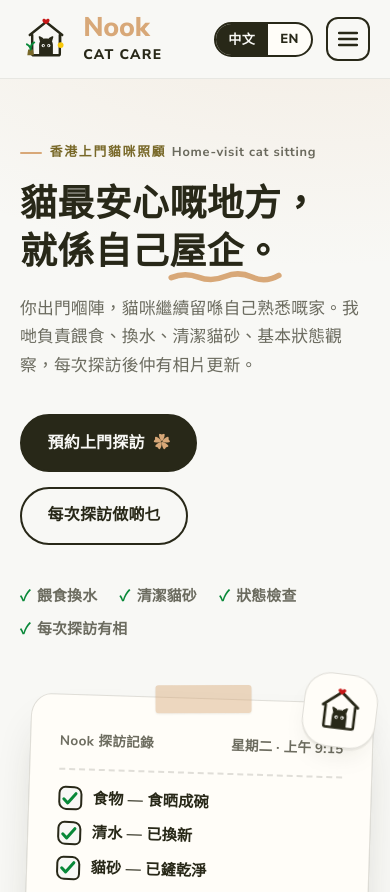
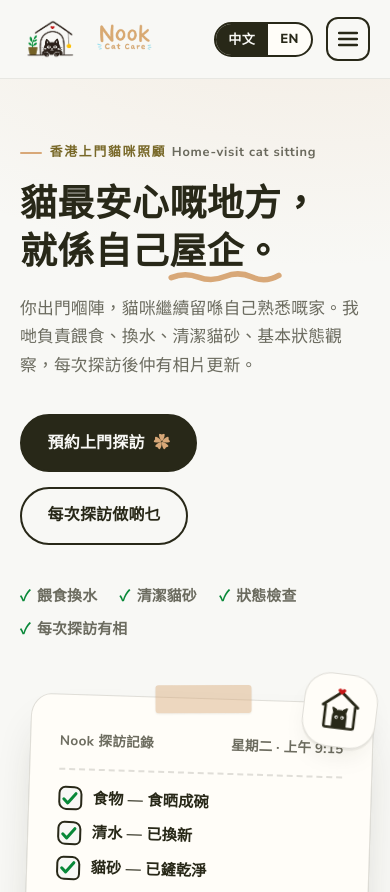
Before and after one commit to kyb723/nook-cat-care, a plain HTML site: page index.html in a window 390 px wide. Shown: the top 892 px of the page. Drawn offline with Linux system fonts and the light colour scheme.

Commit message:
Use brand PNG logos in header and footer
Header on both pages now uses logo-icon.png plus logo-wordmark.png in
place of the inline SVG and text lockup. Footers use the stacked
nook-logo.png, centred over the brand paragraph on the landing page and
above the bottom bar on the booking page.

The booking page's bottom bar becomes a 1fr auto 1fr grid so the back
link stays on the centre line under the logo regardless of how wide the
copyright and tagline are in each language; space-between left it off
centre in English. Under 700px the three items stack centred.

Co-Authored-By: Claude Opus 5 <noreply@anthropic.com>

```diff
--- a/index.html
+++ b/index.html
@@ -122,11 +122,14 @@ h3{font-size:1.17rem;letter-spacing:0}
 .site-header .wrap{display:flex;align-items:center;gap:clamp(.8rem,2vw,1.4rem);height:78px}
 .site-header .brand{margin-right:auto}
 
-.brand{display:flex;align-items:center;gap:.7rem;text-decoration:none;color:var(--ink)}
-.brand svg{display:block}
-.brand-word{font-weight:800;font-size:1.28rem;line-height:1.05;letter-spacing:-.01em}
-.brand-word .nook{color:var(--biscuit);display:block;font-size:1.32em}
-.brand-word .cat-care{font-size:.68em;letter-spacing:.09em;text-transform:uppercase}
+.brand{display:flex;align-items:center;gap:.6rem;text-decoration:none;color:var(--ink)}
+.brand img{display:block}
+.brand-icon{height:50px;width:auto}
+.brand-wordmark{height:38px;width:auto}
+@media (max-width:520px){
+  .brand-icon{height:40px}
+  .brand-wordmark{height:30px}
+}
 
 .main-nav{display:flex;align-items:center;gap:clamp(1rem,2.2vw,1.9rem)}
 .main-nav a:not(.btn){font-weight:700;font-size:.97rem;color:var(--ink);text-decoration:none;padding:.35em 0;border-bottom:2px solid transparent;transition:border-color .15s}
@@ -381,6 +384,9 @@ h3{font-size:1.17rem;letter-spacing:0}
 }
 .footer-grid{display:grid;grid-template-columns:1.3fr 1fr 1fr;gap:2.5rem;margin-bottom:3rem}
 @media (max-width:820px){.footer-grid{grid-template-columns:1fr;gap:2rem}}
+.footer-logo-link,.footer-logo-link:hover{display:block;max-width:26em;font-size:.95rem;text-decoration:none}
+.footer-logo{display:block;height:150px;width:auto;margin-inline:auto}
+@media (max-width:820px){.footer-logo{height:124px}}
 .footer-brand p{font-size:.95rem;color:var(--ink-60);max-width:26em;margin-top:1rem}
 .site-footer h4{font-size:.8rem;font-weight:800;letter-spacing:.14em;text-transform:uppercase;color:var(--olive);margin-bottom:1rem}
 .site-footer ul{list-style:none;display:grid;gap:.55rem;font-size:.97rem}
@@ -400,20 +406,8 @@ h3{font-size:1.17rem;letter-spacing:0}
 <header class="site-header">
   <div class="wrap">
     <a class="brand" href="#top" aria-label="Nook Cat Care">
-      <!-- Icon logo: cat in a house, heart on the roof, plant + toy -->
-      <svg width="52" height="52" viewBox="0 0 64 64" aria-hidden="true">
-        <path d="M12 27 L32 11 L52 27 M15 27 V50 Q15 52 17 52 H47 Q49 52 49 50 V27" fill="none" stroke="#282818" stroke-width="3" stroke-linecap="round" stroke-linejoin="round"/>
-        <path d="M32 8.5 C30.7 6.6 28 6.9 27.6 8.9 C27.3 10.4 29.5 12.2 32 13.8 C34.5 12.2 36.7 10.4 36.4 8.9 C36 6.9 33.3 6.6 32 8.5 Z" fill="#C81818"/>
-        <path d="M9 52 h8 l-1-7 h-6 Z" fill="#786828"/>
-        <path d="M13 45 C13 41 10.5 39.5 8.5 38.5 M13 45 C13 40 15 37.5 17.5 36.2 M13 45 V43" fill="none" stroke="#088838" stroke-width="2.4" stroke-linecap="round"/>
-        <path d="M50 28 V36" stroke="#282818" stroke-width="1.8" stroke-linecap="round"/>
-        <circle cx="50" cy="39.5" r="3.6" fill="#F8C808"/>
-        <path d="M23.5 52 V40 C23.5 34 27 31.5 32 31.5 C37 31.5 40.5 34 40.5 40 V52 Z" fill="#282818"/>
-        <path d="M25.5 34.5 L24 29.5 L28.5 32 M38.5 34.5 L40 29.5 L35.5 32" fill="#282818" stroke="#282818" stroke-width="2" stroke-linejoin="round"/>
-        <circle cx="28.6" cy="40" r="2" fill="#F8F8F5"/><circle cx="35.4" cy="40" r="2" fill="#F8F8F5"/>
-        <circle cx="28.9" cy="40.3" r=".9" fill="#282818"/><circle cx="35.1" cy="40.3" r=".9" fill="#282818"/>
-      </svg>
-      <span class="brand-word"><span class="nook">Nook</span><span class="cat-care">Cat Care</span></span>
+      <img class="brand-icon" src="assets/logo/logo-icon.png" alt="" width="1080" height="690" aria-hidden="true">
+      <img class="brand-wordmark" src="assets/logo/logo-wordmark.png" alt="Nook Cat Care" width="800" height="360">
     </a>
 
     <div class="lang-toggle" role="group" aria-label="Language / 語言">
@@ -824,16 +818,8 @@ h3{font-size:1.17rem;letter-spacing:0}
   <div class="wrap">
     <div class="footer-grid">
       <div class="footer-brand">
-        <a class="brand" href="#top" aria-label="Nook Cat Care">
-          <svg width="46" height="46" viewBox="0 0 64 64" aria-hidden="true">
-            <path d="M12 27 L32 11 L52 27 M15 27 V50 Q15 52 17 52 H47 Q49 52 49 50 V27" fill="none" stroke="#282818" stroke-width="3" stroke-linecap="round" stroke-linejoin="round"/>
-            <path d="M32 8.5 C30.7 6.6 28 6.9 27.6 8.9 C27.3 10.4 29.5 12.2 32 13.8 C34.5 12.2 36.7 10.4 36.4 8.9 C36 6.9 33.3 6.6 32 8.5 Z" fill="#C81818"/>
-            <path d="M23.5 52 V40 C23.5 34 27 31.5 32 31.5 C37 31.5 40.5 34 40.5 40 V52 Z" fill="#282818"/>
-            <path d="M25.5 34.5 L24 29.5 L28.5 32 M38.5 34.5 L40 29.5 L35.5 32" fill="#282818" stroke="#282818" stroke-width="2" stroke-linejoin="round"/>
-            <circle cx="28.6" cy="40" r="2" fill="#F8F8F5"/><circle cx="35.4" cy="40" r="2" fill="#F8F8F5"/>
-            <circle cx="28.9" cy="40.3" r=".9" fill="#282818"/><circle cx="35.1" cy="40.3" r=".9" fill="#282818"/>
-          </svg>
-          <span class="brand-word"><span class="nook">Nook</span><span class="cat-care">Cat Care</span></span>
+        <a class="footer-logo-link" href="#top" aria-label="Nook Cat Care">
+          <img class="footer-logo" src="assets/logo/nook-logo.png" alt="Nook Cat Care" width="1080" height="1205">
         </a>
         <p>
           <span data-lang="tc">香港上門貓咪照顧服務。餵食、換水、貓砂護理、狀態觀察，每次探訪後仲有清晰相片更新，讓貓咪留喺自己熟悉嘅屋企。</span>
```
Also changed, not shown: booking.html (+27 -19 lines).
